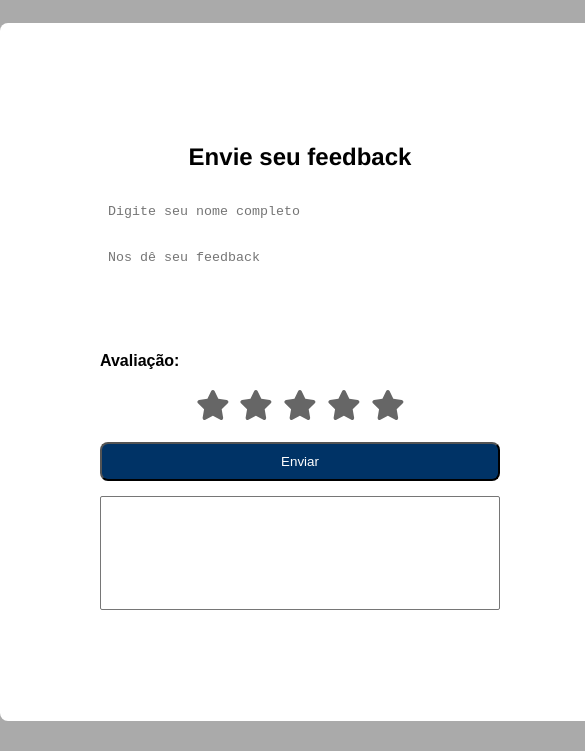
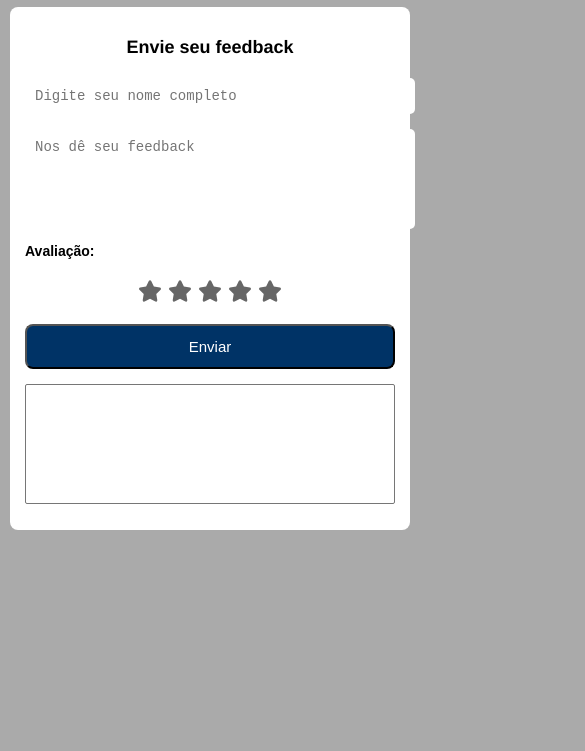
Before and after one commit to workingsdev/feedback--working, a plain HTML site: page index.html in a window 390 px wide. Shown: the part 117-868 px from the top of the page, 585 px wide, since content can reach past the window. After the commit the page ends 844 px from the top, so only its background shows below. Drawn offline with Linux system fonts and the light colour scheme.

Commit message:
Update index.html

```diff
--- a/index.html
+++ b/index.html
@@ -180,6 +180,65 @@
           0% { filter: drop-shadow(0 0 10px rgba(255, 158, 11, 0.5)); }
           100% { filter: drop-shadow(0 0 20px rgba(255, 158, 11, 1)); }
         }
+        /* 📱 MOBILE */
+@media (max-width: 600px) {
+
+    body {
+        padding: 10px;
+    }
+
+    main {
+        width: 100%;
+        margin: 10px auto;
+        padding: 15px;
+        border-radius: 8px;
+    }
+
+    header {
+        font-size: 16px;
+        padding: 12px;
+    }
+
+    h2 {
+        font-size: 18px;
+    }
+
+    label {
+        font-size: 14px;
+    }
+
+    input, textarea {
+        font-size: 14px;
+        padding: 10px;
+    }
+
+    textarea {
+        height: 80px;
+    }
+
+    button {
+        font-size: 15px;
+        padding: 12px;
+    }
+
+    select {
+        font-size: 14px;
+    }
+
+    /* ⭐ estrelas menores no celular */
+    .radio {
+        gap: 6px;
+    }
+
+    .radio > label {
+        font-size: 24px;
+    }
+
+    .radio > label svg {
+        width: 24px;
+        height: 24px;
+    }
+}
     </style>
 </head>
 
```
